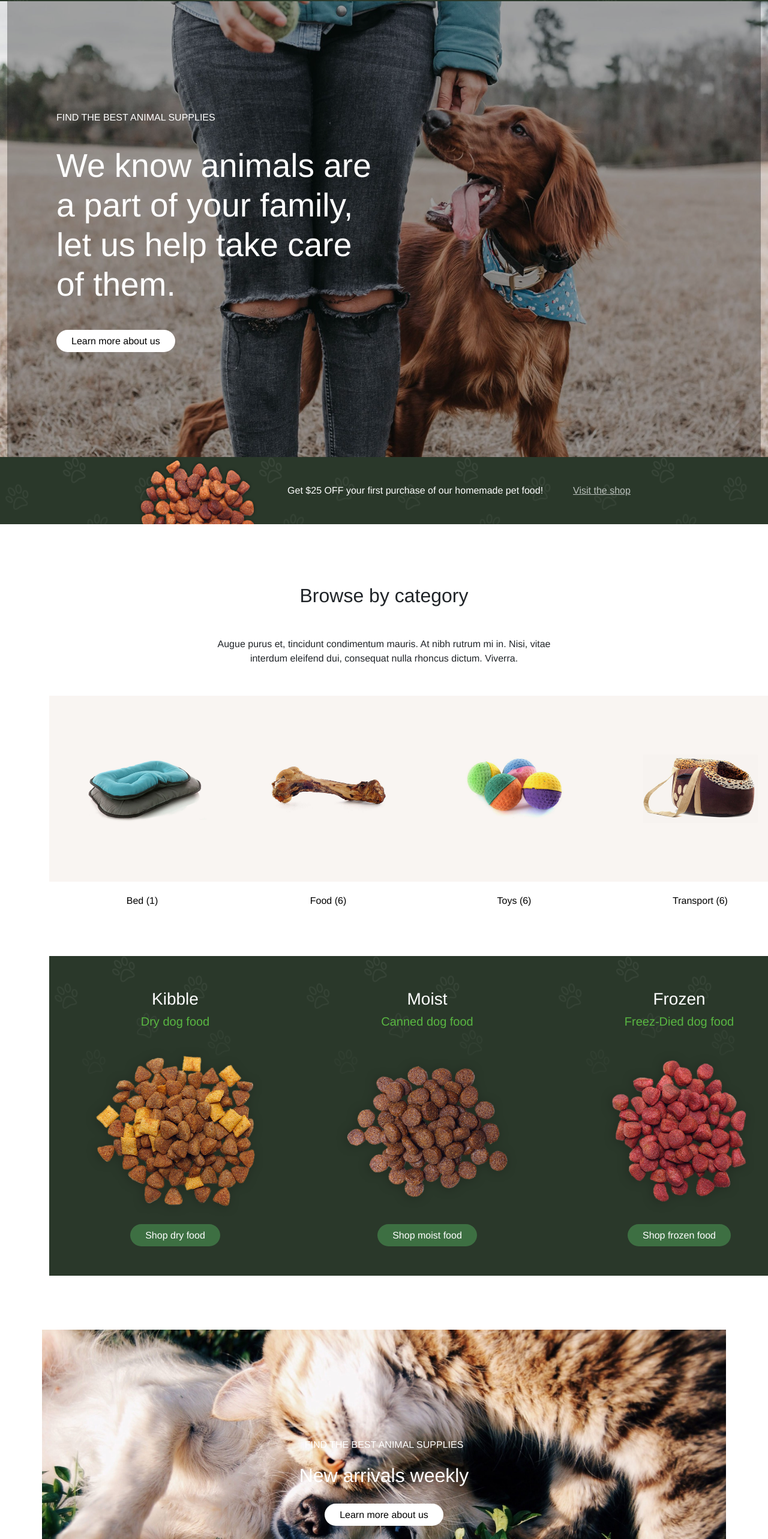
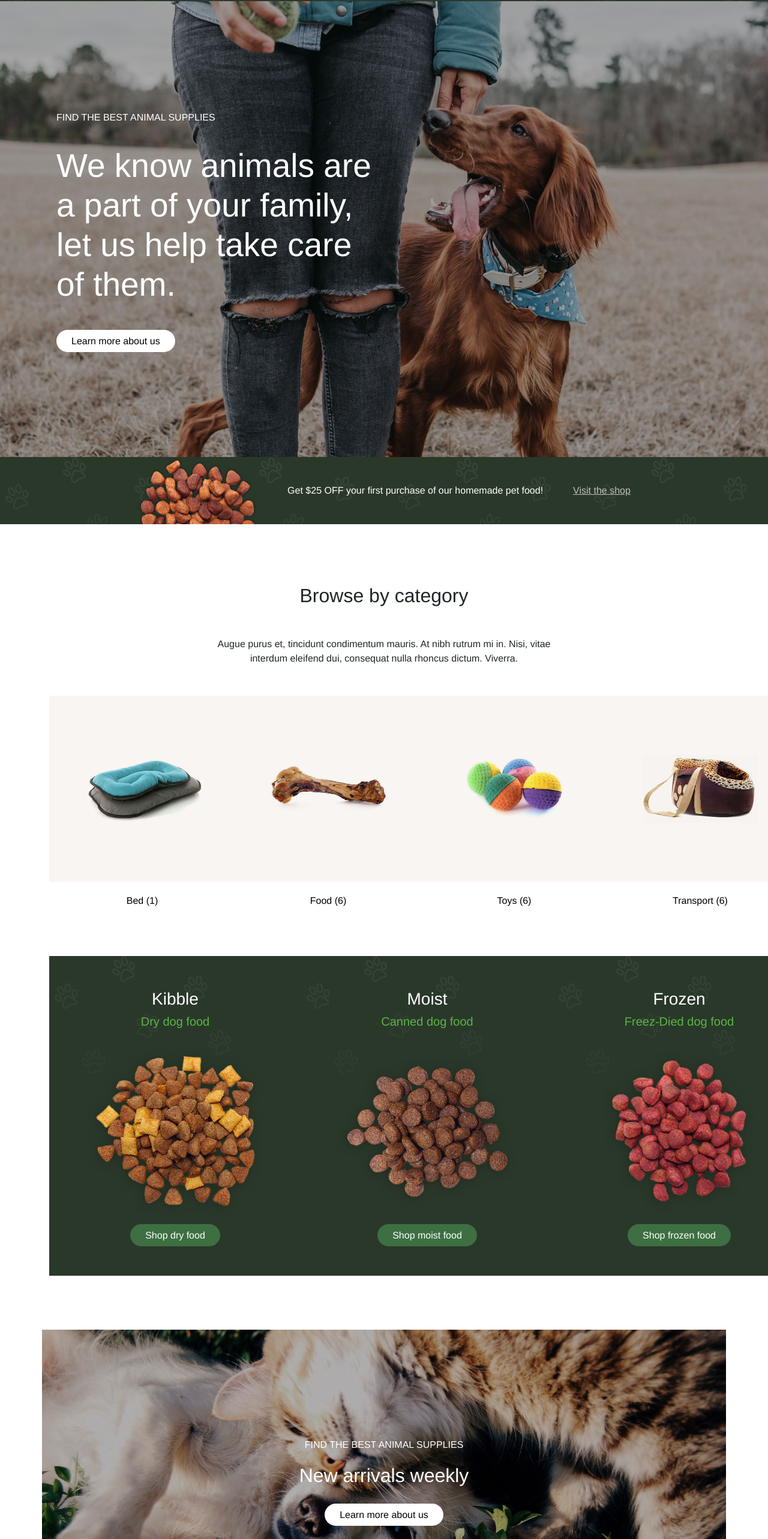
Before and after one commit to Vincedinardo21/proj-html-vuejs, a Vue app: page / in a window 1280 px wide. Shown: the part 199-2765 px from the top of the page at 60% size. Built offline with nearby package versions, Linux system fonts and the light colour scheme.

Commit message:
Fade background

```diff
--- a/src/components/BrowseBy.vue
+++ b/src/components/BrowseBy.vue
@@ -31,11 +31,13 @@
             </div>
 
             <!-- New arrivals weeckly -->
-            <div class="col-12 arrivals-banner">
-                <div class="arrivals-text">
-                    <div>FIND THE BEST ANIMAL SUPPLIES</div>
-                    <h2>New arrivals weekly</h2>
-                    <div class="btn-card2"><a href="#">Learn more about us</a></div>
+            <div class="col-12 arrivals-banner no-gutter">
+                <div class="bg-fade">
+                    <div class="arrivals-text">
+                        <div>FIND THE BEST ANIMAL SUPPLIES</div>
+                        <h2>New arrivals weekly</h2>
+                        <div class="btn-card2"><a href="#">Learn more about us</a></div>
+                    </div>
                 </div>
             </div>
 
@@ -165,6 +167,20 @@ export default {
             margin: 50px auto;
             width: 600px;
         }
+
+
+    }
+    .bg-fade{
+        width: 100%;
+        height: 100%;
+        background-color: rgba(0,0,0,0.3);
+        display: flex;
+        justify-content: center;
+        align-items: center;
+    }
+
+    .no-gutter{
+        padding: 0;
     }
 
     .products-container, .food-container{
@@ -238,9 +254,7 @@ export default {
         background-image: url("../assets/img/banner-3-2x-scaled.jpg");
         background-size: cover;
 
-        display: flex;
-        justify-content: center;
-        align-items: center;
+
 
         h2{
             margin-top: 20px;
--- a/src/components/MyJumbotron.vue
+++ b/src/components/MyJumbotron.vue
@@ -16,7 +16,7 @@
 
 
             <!-- Image Background -->
-            <div class="col-12 jumbo-banner">
+            <div class="col-12 jumbo-banner no-gutter">
                 <div class="jumbo-fade">
                     <div class="container">
                         <div class="row">
@@ -54,6 +54,11 @@ export default {
 
 <!-- Add "scoped" attribute to limit CSS to this component only -->
 <style scoped lang="scss">
+    .no-gutter{
+        margin-right: 0;
+        margin-left: 0;
+        padding: 0;
+    }
     .jumbo-fade{
         background-color: rgba(0,0,0,0.3);
     }
```
